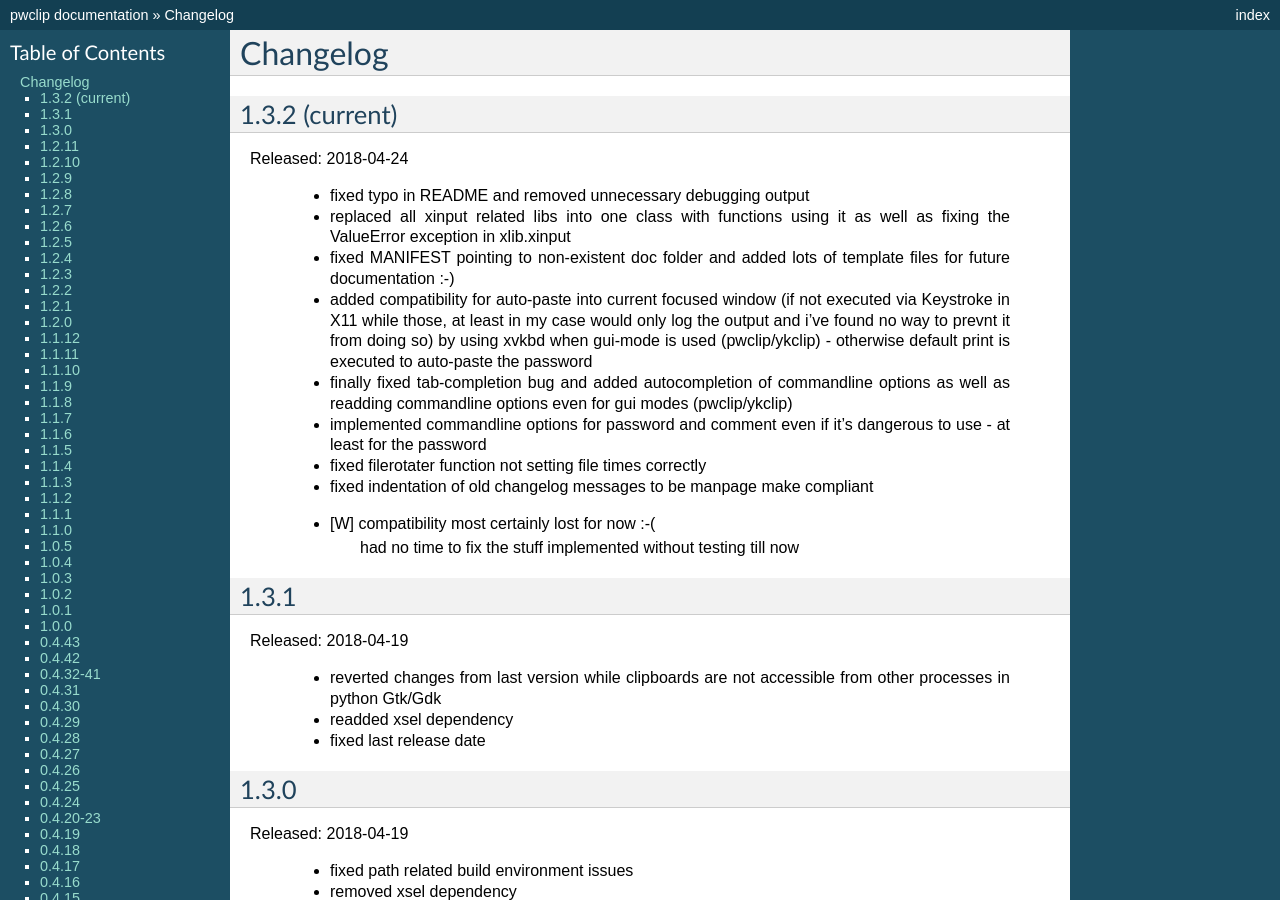
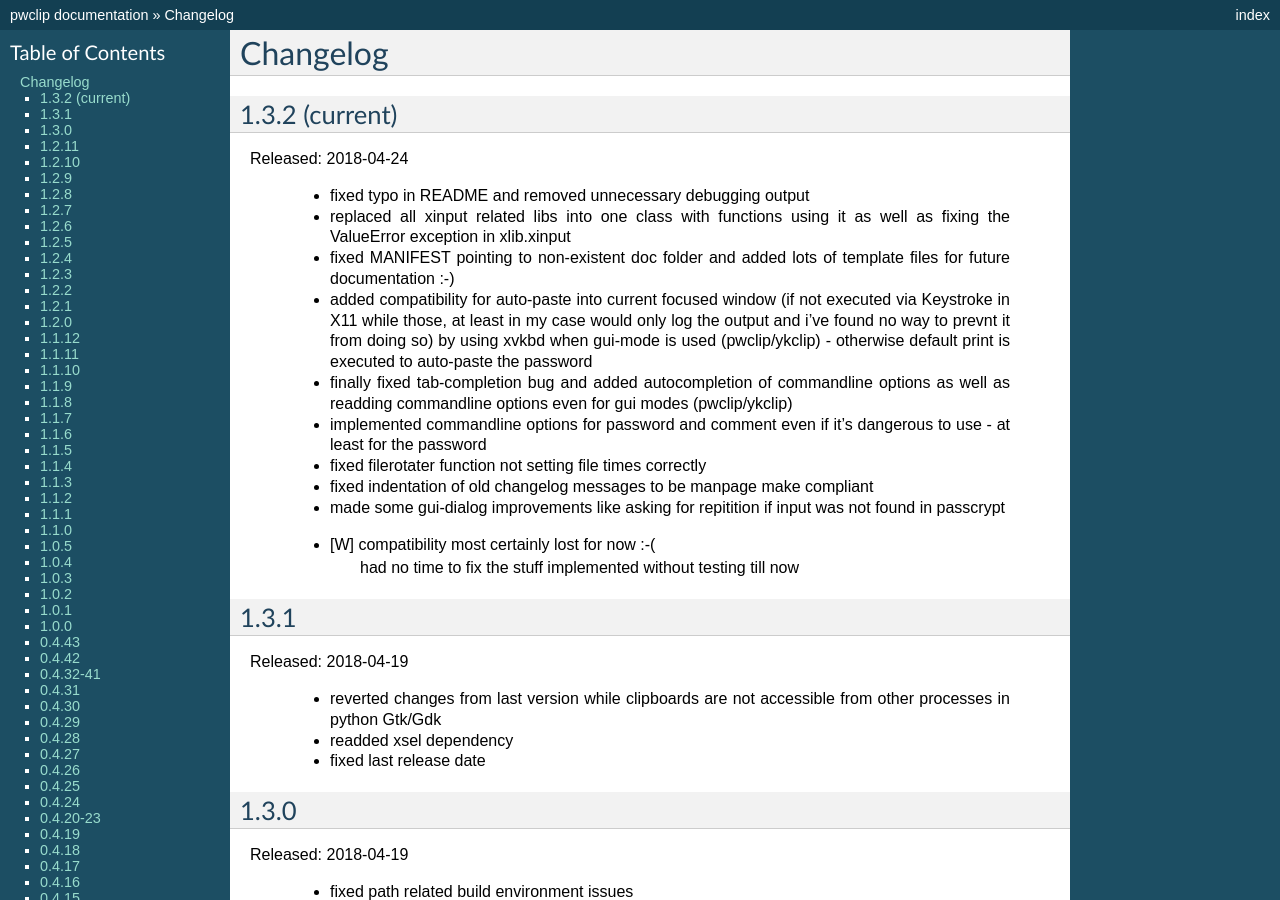
Before and after one commit to d0n/pwclip, a Sphinx documentation site: the page built from docs/CHANGELOG.rst, in a window 1280 px wide and 900 px high. Built offline with Sphinx 7.4.7, drawn with Linux system fonts in a browser that asks for light colours; the version number could not be read and is left out.

Commit message:
{'modified': ['docs/CHANGELOG.rst']} build

```diff
--- a/docs/CHANGELOG.rst
+++ b/docs/CHANGELOG.rst
@@ -30,6 +30,9 @@
   * fixed filerotater function not setting file times correctly
 
   * fixed indentation of old changelog messages to be manpage make compliant
+
+  * made some gui-dialog improvements like asking for repitition if input
+    was not found in passcrypt
 
   * [W] compatibility most certainly lost for now :-(
         had no time to fix the stuff implemented without testing till now
```
